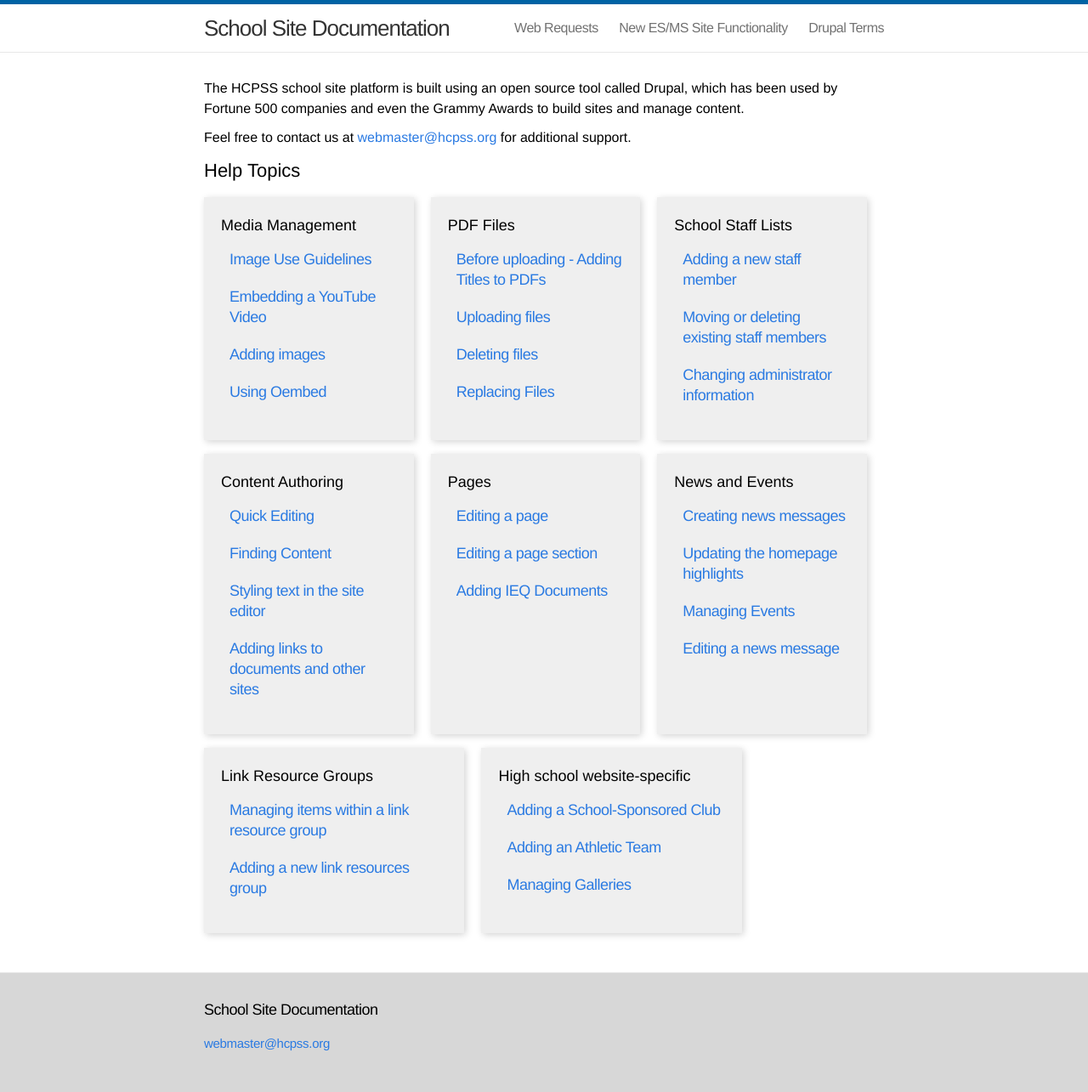
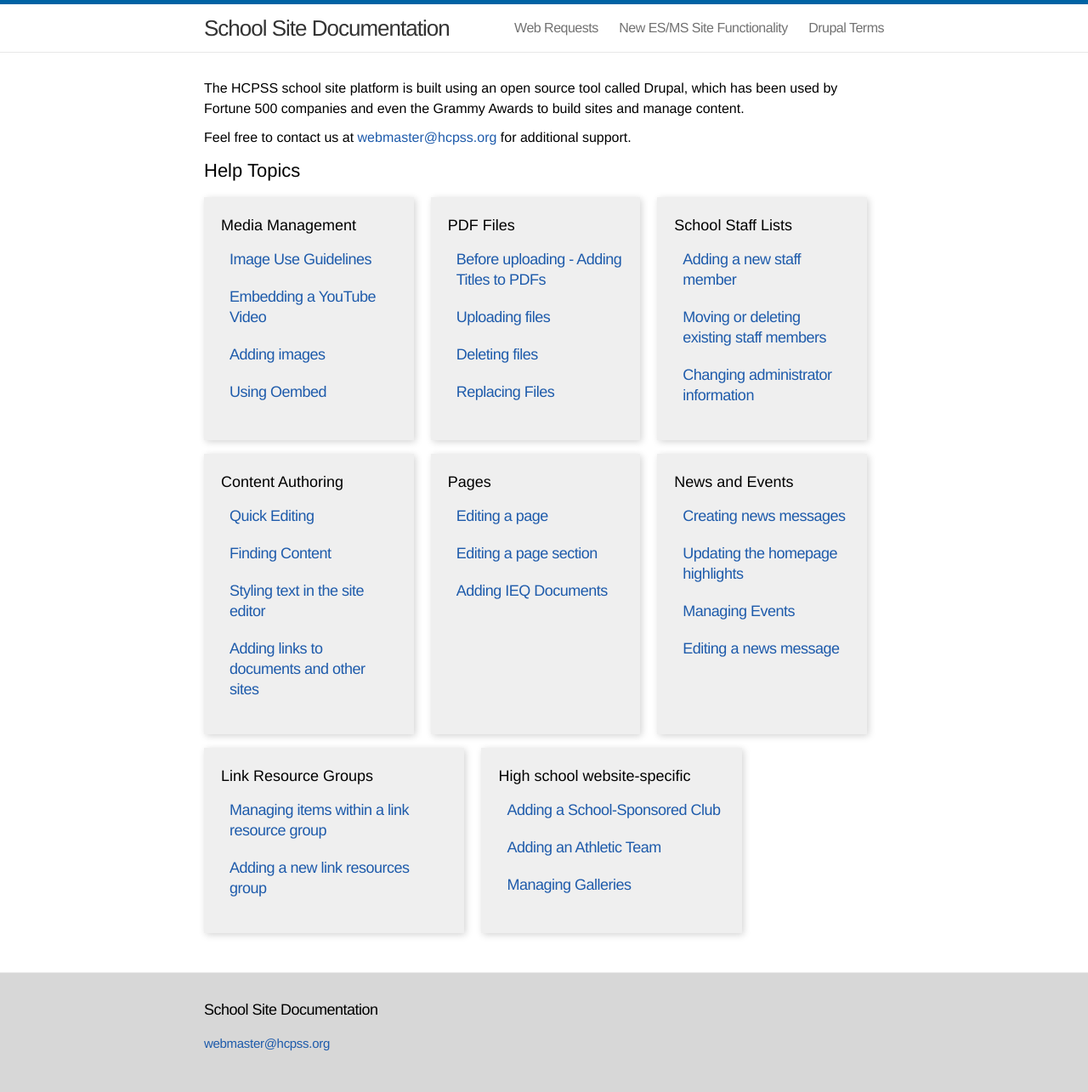
Before and after one commit to HCPSS/schoolsites-help, a Jekyll site: the page built from index.html, in a window 1280 px wide. Shown: the whole page at 85% size. Built offline with Jekyll 4.4.1, drawn with Linux system fonts in a browser that asks for light colours; nearby versions of some CDN libraries.

Commit message:
link text color change for contrast fix

```diff
--- a/css/main.css
+++ b/css/main.css
@@ -18,7 +18,7 @@ body {
 
 h1, h2, h3, h4, h5, h6 { font-size: 100%; font-weight: 400; }
 
-a         { color: #2a7ae2; text-decoration: none; }
+a         { color: #1e5bab; text-decoration: none; }
 a:hover   { color: #000; text-decoration: underline; }
 a:visited { color: #205caa; }
 
```
